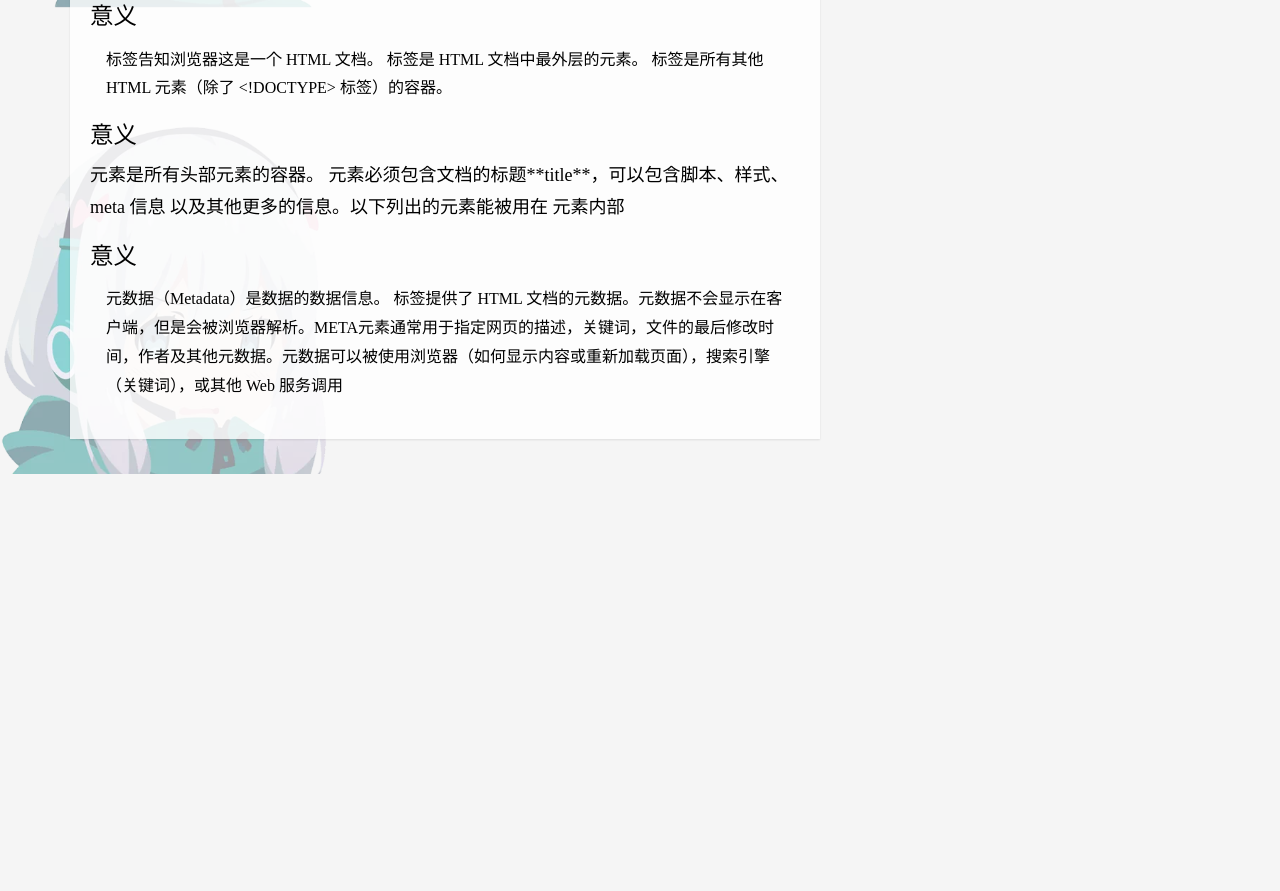
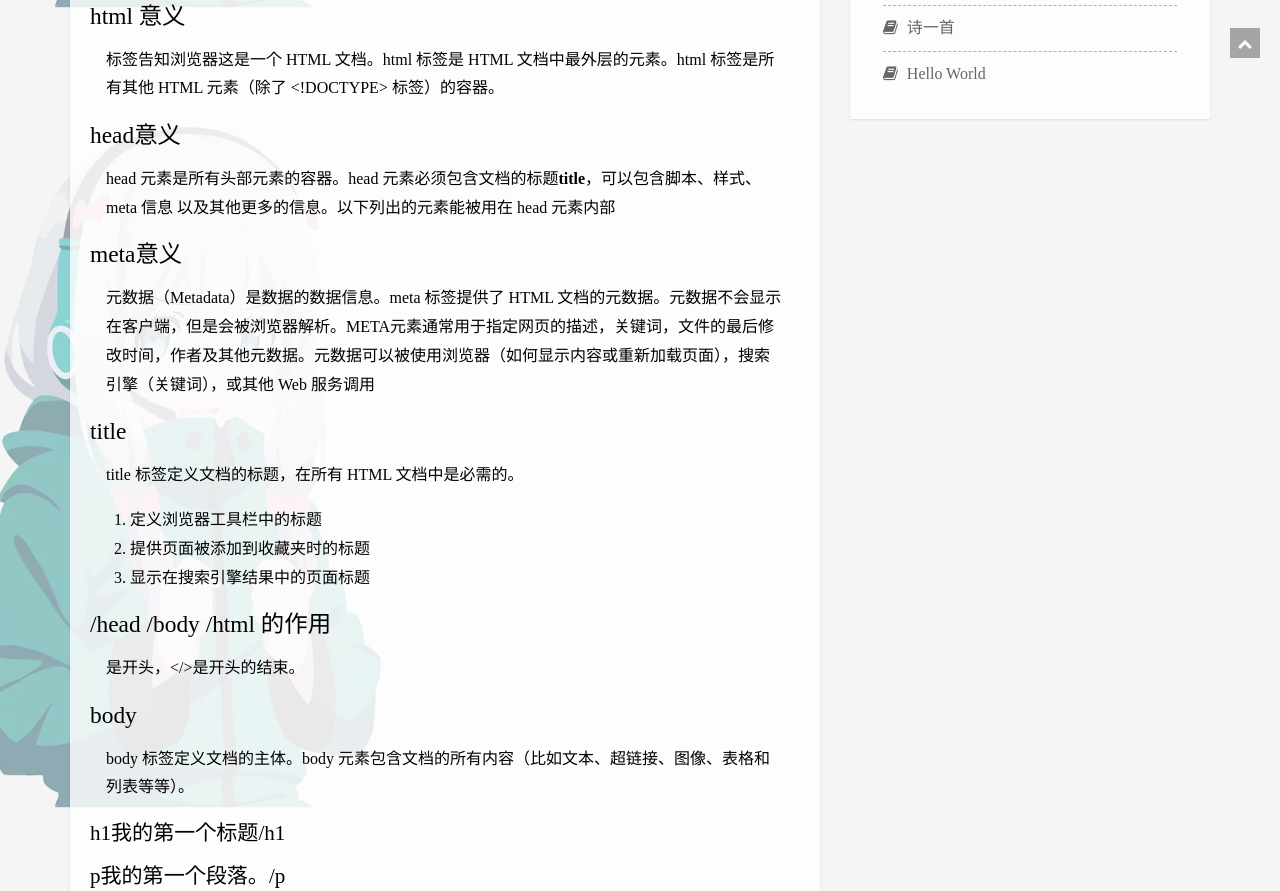
Before and after one commit to noob66666/noob66666.github.io, a plain HTML site: page 2022/09/22/HTML注释一/index.html in a window 1280 px wide. Shown: the part 792-1683 px from the top of the page. Before the commit the page ends 1266 px from the top, so only its background shows below. Drawn offline with Linux system fonts and the light colour scheme; no server answers.

Commit message:
Site updated: 2022-09-22 23:34:07

```diff
--- a/2022/09/22/HTML注释一/index.html
+++ b/2022/09/22/HTML注释一/index.html
@@ -16,16 +16,16 @@
 
     <meta name="keywords" content="" />
 
-  <meta name="description" content="注释1标签定义及使用说明1.&lt;!DOCTYPE&gt; 声明位于文档中的最前面的位置，处于  标签之前。2.&lt;!DOCTYPE&gt; 声明不是一个 HTML 标签；它是用来告知 Web 浏览器页面使用了哪种 HTML 版本。3.在 HTML 4.01 中，&lt;!DOCTYPE&gt; 声明需引用 DTD （文档类型声明），因为 HTML 4.01 是基于 SGML （Standa">
+  <meta name="description" content="注释1!DOCTYPE html标签定义及使用说明1.&lt;!DOCTYPE&gt; 声明位于文档中的最前面的位置，处于 html 标签之前。2.&lt;!DOCTYPE&gt; 声明不是一个 HTML 标签；它是用来告知 Web 浏览器页面使用了哪种 HTML 版本。3.在 HTML 4.01 中，&lt;!DOCTYPE&gt; 声明需引用 DTD （文档类型声明），因为 HTML 4.01">
 <meta property="og:type" content="article">
 <meta property="og:title" content="HTML注释一">
 <meta property="og:url" content="http://example.com/2022/09/22/HTML%E6%B3%A8%E9%87%8A%E4%B8%80/index.html">
 <meta property="og:site_name" content="Hexo">
-<meta property="og:description" content="注释1标签定义及使用说明1.&lt;!DOCTYPE&gt; 声明位于文档中的最前面的位置，处于  标签之前。2.&lt;!DOCTYPE&gt; 声明不是一个 HTML 标签；它是用来告知 Web 浏览器页面使用了哪种 HTML 版本。3.在 HTML 4.01 中，&lt;!DOCTYPE&gt; 声明需引用 DTD （文档类型声明），因为 HTML 4.01 是基于 SGML （Standa">
+<meta property="og:description" content="注释1!DOCTYPE html标签定义及使用说明1.&lt;!DOCTYPE&gt; 声明位于文档中的最前面的位置，处于 html 标签之前。2.&lt;!DOCTYPE&gt; 声明不是一个 HTML 标签；它是用来告知 Web 浏览器页面使用了哪种 HTML 版本。3.在 HTML 4.01 中，&lt;!DOCTYPE&gt; 声明需引用 DTD （文档类型声明），因为 HTML 4.01">
 <meta property="og:locale" content="en_US">
 <meta property="og:image" content="https://www.runoob.com/wp-content/uploads/2013/06/EAD13C0B-0BE9-411E-8E2A-23600B0BEF9B.jpg">
 <meta property="article:published_time" content="2022-09-22T15:23:28.496Z">
-<meta property="article:modified_time" content="2022-09-22T15:27:42.853Z">
+<meta property="article:modified_time" content="2022-09-22T15:32:54.048Z">
 <meta property="article:author" content="John Doe">
 <meta name="twitter:card" content="summary">
 <meta name="twitter:image" content="https://www.runoob.com/wp-content/uploads/2013/06/EAD13C0B-0BE9-411E-8E2A-23600B0BEF9B.jpg">
@@ -149,7 +149,7 @@
                     <i class="fa fa-edit"></i>
 
 
-                        818
+                        959
 
                     字
                 </li>
@@ -160,26 +160,25 @@
 
             <div id="expire-alert" class="alert alert-warning hidden" role="alert">
                 <div class="icon"><i class="fa fa-warning"></i></div>
-                <div class="text"><p>本文最后编辑于 <time datetime="1663860462853"></time> 前，其中的内容可能需要更新。</p></div>
+                <div class="text"><p>本文最后编辑于 <time datetime="1663860774048"></time> 前，其中的内容可能需要更新。</p></div>
             </div>
 
 
             <hr />
-            <div itemprop="articleBody"><h1 id="注释1"><a href="#注释1" class="headerlink" title="注释1"></a>注释1</h1><h2 id="标签定义及使用说明"><a href="#标签定义及使用说明" class="headerlink" title="标签定义及使用说明"></a><!DOCTYPE html>标签定义及使用说明</h2><p>1.&lt;!DOCTYPE&gt; 声明位于文档中的最前面的位置，处于 <html> 标签之前。<br>2.&lt;!DOCTYPE&gt; 声明不是一个 HTML 标签；它是用来告知 Web 浏览器页面使用了哪种 HTML 版本。<br>3.在 HTML 4.01 中，&lt;!DOCTYPE&gt; 声明需引用 DTD （文档类型声明），因为 HTML 4.01 是基于 SGML （Standard Generalized Markup Language 标准通用标记语言）。DTD 指定了标记语言的规则，确保了浏览器能够正确的渲染内容。HTML5 不是基于 SGML，因此不要求引用 DTD。<br>   <strong>有助于网页识别</strong></p>
-<h2 id="意义"><a href="#意义" class="headerlink" title=" 意义"></a><html> 意义</h2><p>标签告知浏览器这是一个 HTML 文档。<html> 标签是 HTML 文档中最外层的元素。<html> 标签是所有其他 HTML 元素（除了 &lt;!DOCTYPE&gt; 标签）的容器。</p>
-<h2 id="意义-1"><a href="#意义-1" class="headerlink" title="意义"></a><head>意义</h2><head> 元素是所有头部元素的容器。<head> 元素必须包含文档的标题**title**，可以包含脚本、样式、meta 信息 以及其他更多的信息。以下列出的元素能被用在 <head> 元素内部
-
-<h2 id="意义-2"><a href="#意义-2" class="headerlink" title="意义"></a><meta>意义</h2><p>元数据（Metadata）是数据的数据信息。<meta> 标签提供了 HTML 文档的元数据。元数据不会显示在客户端，但是会被浏览器解析。META元素通常用于指定网页的描述，关键词，文件的最后修改时间，作者及其他元数据。元数据可以被使用浏览器（如何显示内容或重新加载页面），搜索引擎（关键词），或其他 Web 服务调用</p>
-<h2 id=""><a href="#" class="headerlink" title=""></a><title></h2><title> 标签定义文档的标题，在所有 HTML 文档中是必需的。
-1. 定义浏览器工具栏中的标题
-2. 提供页面被添加到收藏夹时的标题
-3. 显示在搜索引擎结果中的页面标题
-
-<h2 id="的作用"><a href="#的作用" class="headerlink" title="  的作用"></a></head></body> </html> 的作用</h2><p>是开头，&lt;&#x2F;&gt;是开头的结束。</p>
-<h2 id="-1"><a href="#-1" class="headerlink" title=""></a><body></h2><body> 标签定义文档的主体。<body> 元素包含文档的所有内容（比如文本、超链接、图像、表格和列表等等）。
-
-<h3 id="我的第一个标题"><a href="#我的第一个标题" class="headerlink" title="我的第一个标题"></a><h1>我的第一个标题</h1></h3><h3 id="我的第一个段落。"><a href="#我的第一个段落。" class="headerlink" title="我的第一个段落。"></a><p>我的第一个段落。</p></h3><p><img src="https://www.runoob.com/wp-content/uploads/2013/06/EAD13C0B-0BE9-411E-8E2A-23600B0BEF9B.jpg" alt="例子"></p>
-</div>
+            <div itemprop="articleBody"><h1 id="注释1"><a href="#注释1" class="headerlink" title="注释1"></a>注释1</h1><h2 id="DOCTYPE-html标签定义及使用说明"><a href="#DOCTYPE-html标签定义及使用说明" class="headerlink" title="!DOCTYPE html标签定义及使用说明"></a>!DOCTYPE html标签定义及使用说明</h2><p>1.&lt;!DOCTYPE&gt; 声明位于文档中的最前面的位置，处于 html 标签之前。<br>2.&lt;!DOCTYPE&gt; 声明不是一个 HTML 标签；它是用来告知 Web 浏览器页面使用了哪种 HTML 版本。<br>3.在 HTML 4.01 中，&lt;!DOCTYPE&gt; 声明需引用 DTD （文档类型声明），因为 HTML 4.01 是基于 SGML （Standard Generalized Markup Language 标准通用标记语言）。DTD 指定了标记语言的规则，确保了浏览器能够正确的渲染内容。HTML5 不是基于 SGML，因此不要求引用 DTD。<br>   <strong>有助于网页识别</strong></p>
+<h2 id="html-意义"><a href="#html-意义" class="headerlink" title="html 意义"></a>html 意义</h2><p>标签告知浏览器这是一个 HTML 文档。html 标签是 HTML 文档中最外层的元素。html 标签是所有其他 HTML 元素（除了 &lt;!DOCTYPE&gt; 标签）的容器。</p>
+<h2 id="head意义"><a href="#head意义" class="headerlink" title="head意义"></a>head意义</h2><p>head 元素是所有头部元素的容器。head 元素必须包含文档的标题<strong>title</strong>，可以包含脚本、样式、meta 信息 以及其他更多的信息。以下列出的元素能被用在 head 元素内部</p>
+<h2 id="meta意义"><a href="#meta意义" class="headerlink" title="meta意义"></a>meta意义</h2><p>元数据（Metadata）是数据的数据信息。meta 标签提供了 HTML 文档的元数据。元数据不会显示在客户端，但是会被浏览器解析。META元素通常用于指定网页的描述，关键词，文件的最后修改时间，作者及其他元数据。元数据可以被使用浏览器（如何显示内容或重新加载页面），搜索引擎（关键词），或其他 Web 服务调用</p>
+<h2 id="title"><a href="#title" class="headerlink" title="title"></a>title</h2><p>title 标签定义文档的标题，在所有 HTML 文档中是必需的。</p>
+<ol>
+<li>定义浏览器工具栏中的标题</li>
+<li>提供页面被添加到收藏夹时的标题</li>
+<li>显示在搜索引擎结果中的页面标题</li>
+</ol>
+<h2 id="x2F-head-x2F-body-x2F-html-的作用"><a href="#x2F-head-x2F-body-x2F-html-的作用" class="headerlink" title="&#x2F;head  &#x2F;body  &#x2F;html 的作用"></a>&#x2F;head  &#x2F;body  &#x2F;html 的作用</h2><p>是开头，&lt;&#x2F;&gt;是开头的结束。</p>
+<h2 id="body"><a href="#body" class="headerlink" title="body"></a>body</h2><p>body 标签定义文档的主体。body 元素包含文档的所有内容（比如文本、超链接、图像、表格和列表等等）。</p>
+<h3 id="h1我的第一个标题-x2F-h1"><a href="#h1我的第一个标题-x2F-h1" class="headerlink" title="h1我的第一个标题&#x2F;h1"></a>h1我的第一个标题&#x2F;h1</h3><h3 id="p我的第一个段落。-x2F-p"><a href="#p我的第一个段落。-x2F-p" class="headerlink" title="p我的第一个段落。&#x2F;p"></a>p我的第一个段落。&#x2F;p</h3><p><img src="https://www.runoob.com/wp-content/uploads/2013/06/EAD13C0B-0BE9-411E-8E2A-23600B0BEF9B.jpg" alt="例子"></p>
+<h1 id="gt-由于格式限制，文中大量属于应加上-lt-gt"><a href="#gt-由于格式限制，文中大量属于应加上-lt-gt" class="headerlink" title="&gt; 由于格式限制，文中大量属于应加上&lt;&gt;"></a>&gt; 由于格式限制，文中大量属于应加上&lt;&gt;</h1></div>
         </div>
 
             <div class="kratos-copyright text-center clearfix">
@@ -246,7 +245,7 @@
             const twitterBase   = "https://twitter.com/intent/tweet?";
             const hostUrl       = "http://example.com/2022/09/22/HTML%E6%B3%A8%E9%87%8A%E4%B8%80/";
             const title         = "「HTML注释一」";
-            const excerpt       = `注释1标签定义及使用说明1.&lt;!DOCTYPE&gt; 声明位于文档中的最前面的位置，处于  标签之前。2.&lt;!DOCTYPE&gt; 声明不是一个 HTML 标签；它是用来告知 Web 浏览器页面使用了哪种 HTML 版...`;
+            const excerpt       = `注释1!DOCTYPE html标签定义及使用说明1.&lt;!DOCTYPE&gt; 声明位于文档中的最前面的位置，处于 html 标签之前。2.&lt;!DOCTYPE&gt; 声明不是一个 HTML 标签；它是用来告知 Web ...`;
             let _URL;
             switch (dest) {
                 case "qq"       : _URL = qqBase+"url="+hostUrl+"&title="+title+"&desc=&summary="+excerpt+"&site=cxpy";     break;
@@ -268,7 +267,7 @@
 
                 </div>
                 <div class="pull-date">
-                    <time datetime="2022-09-22T15:27:42.853Z" itemprop="dateModified">最后编辑：2022-09-22</time>
+                    <time datetime="2022-09-22T15:32:54.048Z" itemprop="dateModified">最后编辑：2022-09-22</time>
                 </div>
             </div>
         </footer>
```
Also changed, not shown: index.html (+1 -1 lines), search.json (+1 -1 lines).
